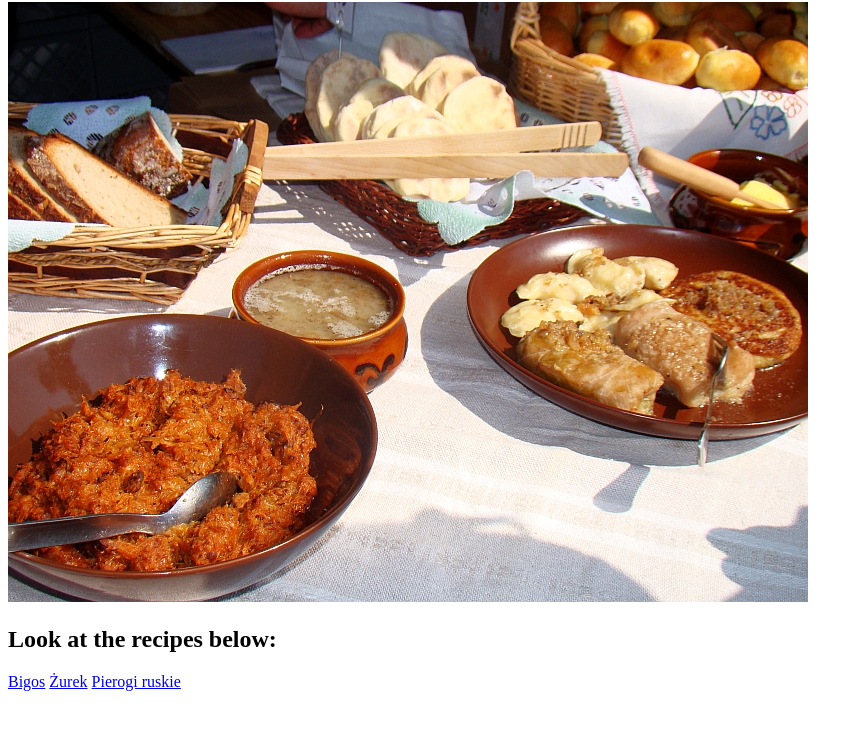
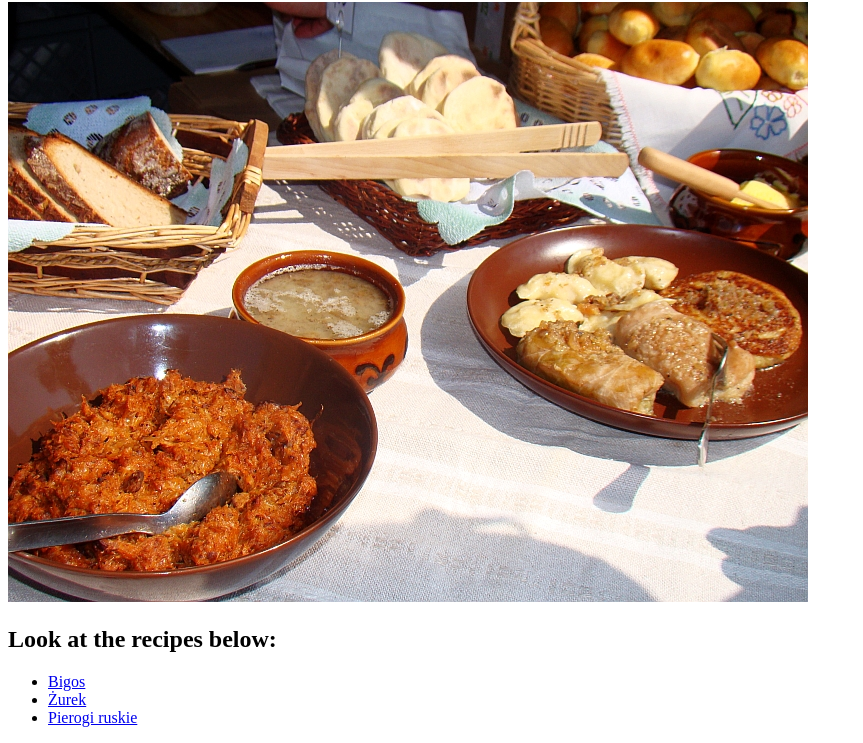
Before and after one commit to Talar25/odin-recipes, a plain HTML site: page index.html in a window 1280 px wide. Shown: the part 78-821 px from the top of the page, without its empty margins (0-863 px from the left). Before the commit the page ends 800 px from the top, so only its background shows below. Drawn offline with Linux system fonts and the light colour scheme.

Commit message:
Add ul to the links below

```diff
--- a/index.html
+++ b/index.html
@@ -10,8 +10,10 @@
     <h1>Polish cuisine!</h1>
     <img src="./images/polish-cuisine.jpg" alt="polish-cuisine">
     <h2>Look at the recipes below:</h2>
-    <a href="./recipes/bigos.html">Bigos</a>
-    <a href="./recipes/zurek.html">Żurek</a>
-    <a href="./recipes/pierogi.html">Pierogi ruskie</a>
+    <ul>
+        <li><a href="./recipes/bigos.html">Bigos</a></li>
+        <li><a href="./recipes/zurek.html">Żurek</a></li>
+        <li><a href="./recipes/pierogi.html">Pierogi ruskie</a></li>
+    </ul>
 </body>
 </html>
```
